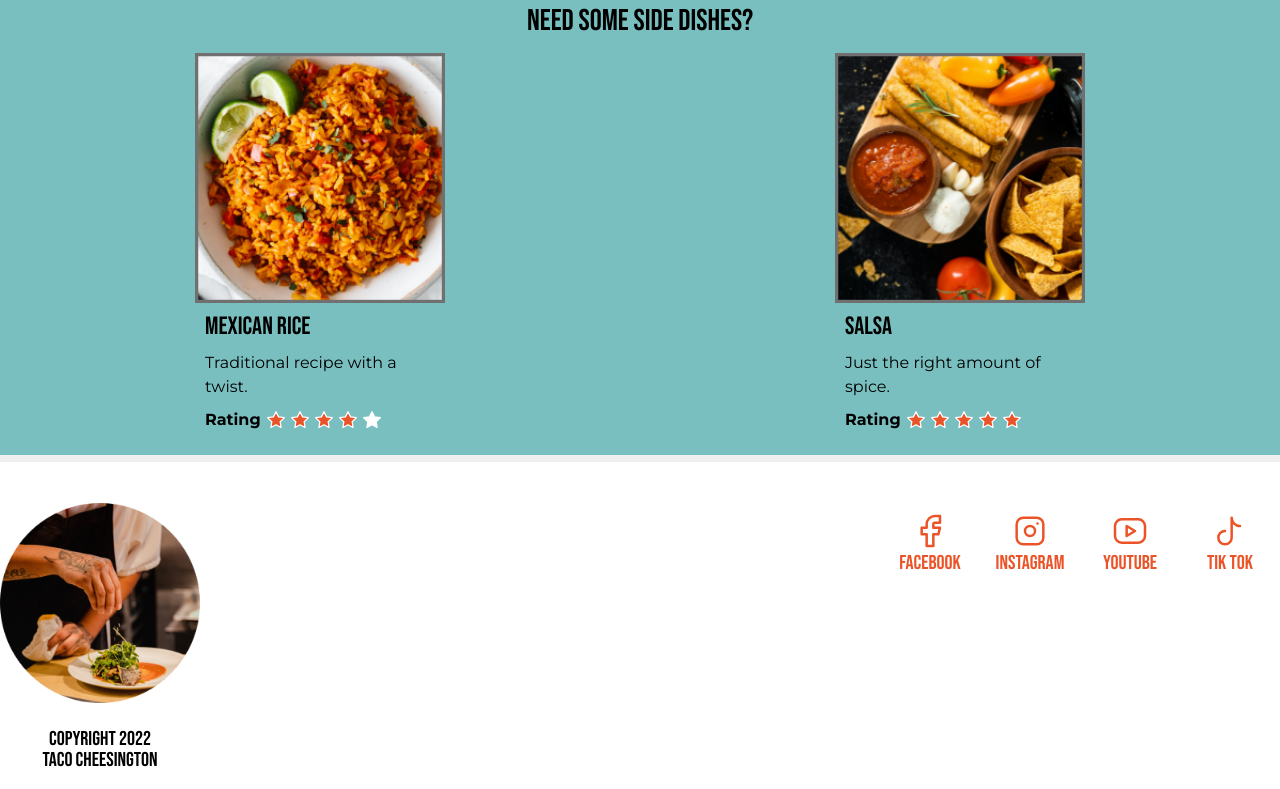
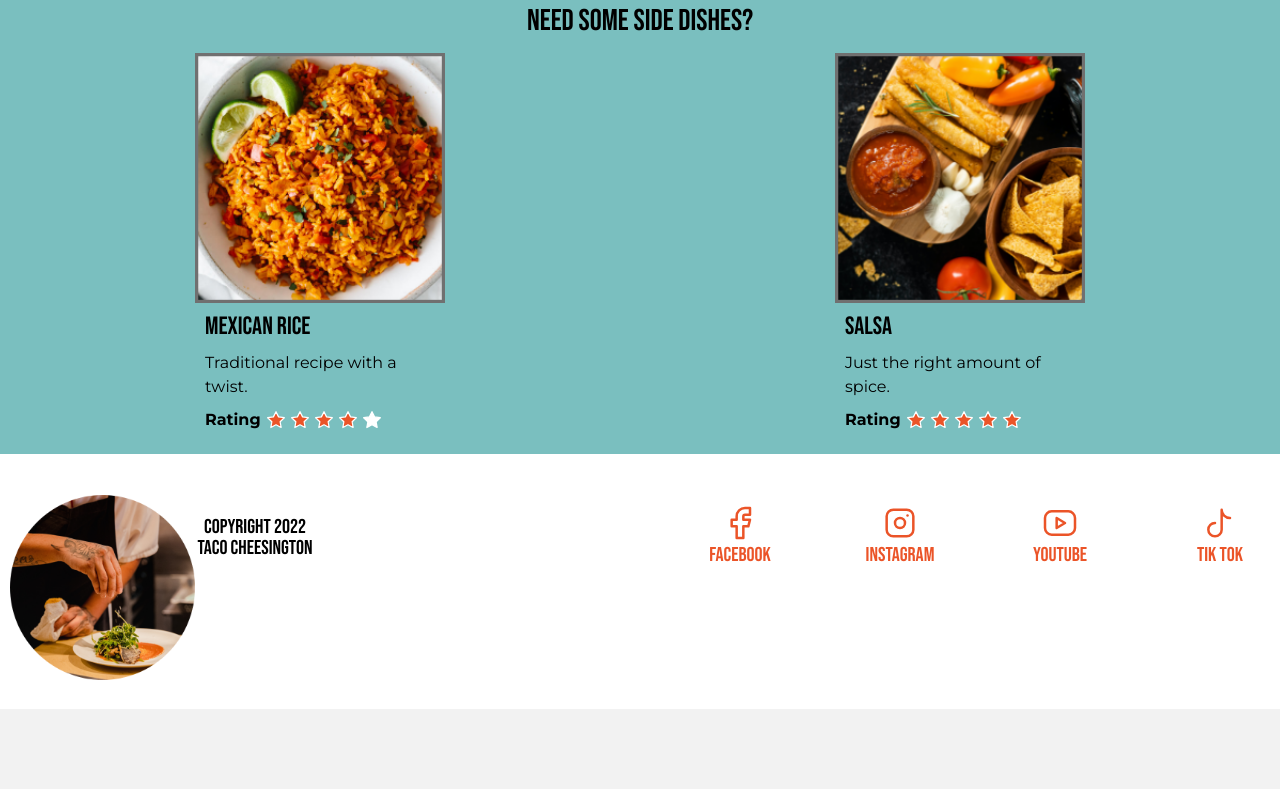
Before and after one commit to KatieKaffe/recipe, a plain HTML site: page index.html in a window 1280 px wide. Shown: the part 1606-2395 px from the top of the page. After the commit the page ends 2315 px from the top, so only its background shows below. Drawn offline with Linux system fonts and the light colour scheme.

Commit message:
edited css

```diff
--- a/css/styles.css
+++ b/css/styles.css
@@ -544,6 +544,12 @@ footer p {
         margin: 10px auto 0;
     }
 
+    #jump-to-recipe span {
+        max-width: 4ch;
+        white-space: nowrap;
+        overflow: hidden;
+    }
+
     main {
         display: grid;
         grid-template-columns: 210px 1fr 1fr 1fr;
@@ -710,12 +716,6 @@ footer p {
         margin-bottom: 6px;
     }
 
-    #jump-to-recipe span {
-        max-width: 4ch;
-        white-space: nowrap;
-        overflow: hidden;
-    }
-
     #streetTacos img {
         position: absolute;
         left: 124px;
@@ -826,10 +826,33 @@ footer p {
         position: absolute;
         display: flex;
         justify-content: space-between;
-        top: 2068px;
+        top: 2060px;
         width: 100%;
+        padding-bottom: 5px;
     }
 
+    #bottomMenu menu li {
+        margin: 0 10px 0 50px;
+    }
+    footer section + section div {
+        display: grid;
+        grid-template-columns: 1fr 120px;
+        grid-template-rows: auto 1fr;
+        margin-left: 10px;
+    }
 
+    footer section + section div img {
+        grid-column: 1 / 2;
+        grid-row: 1 / span 2;
+        width: 185px;
+    }
+
+    footer section + section div p {
+        grid-column: 2 / 3;
+    }
+
+    footer section + section div p:first-of-type {
+        margin-top: 20px;
+    }
 
 }
```
